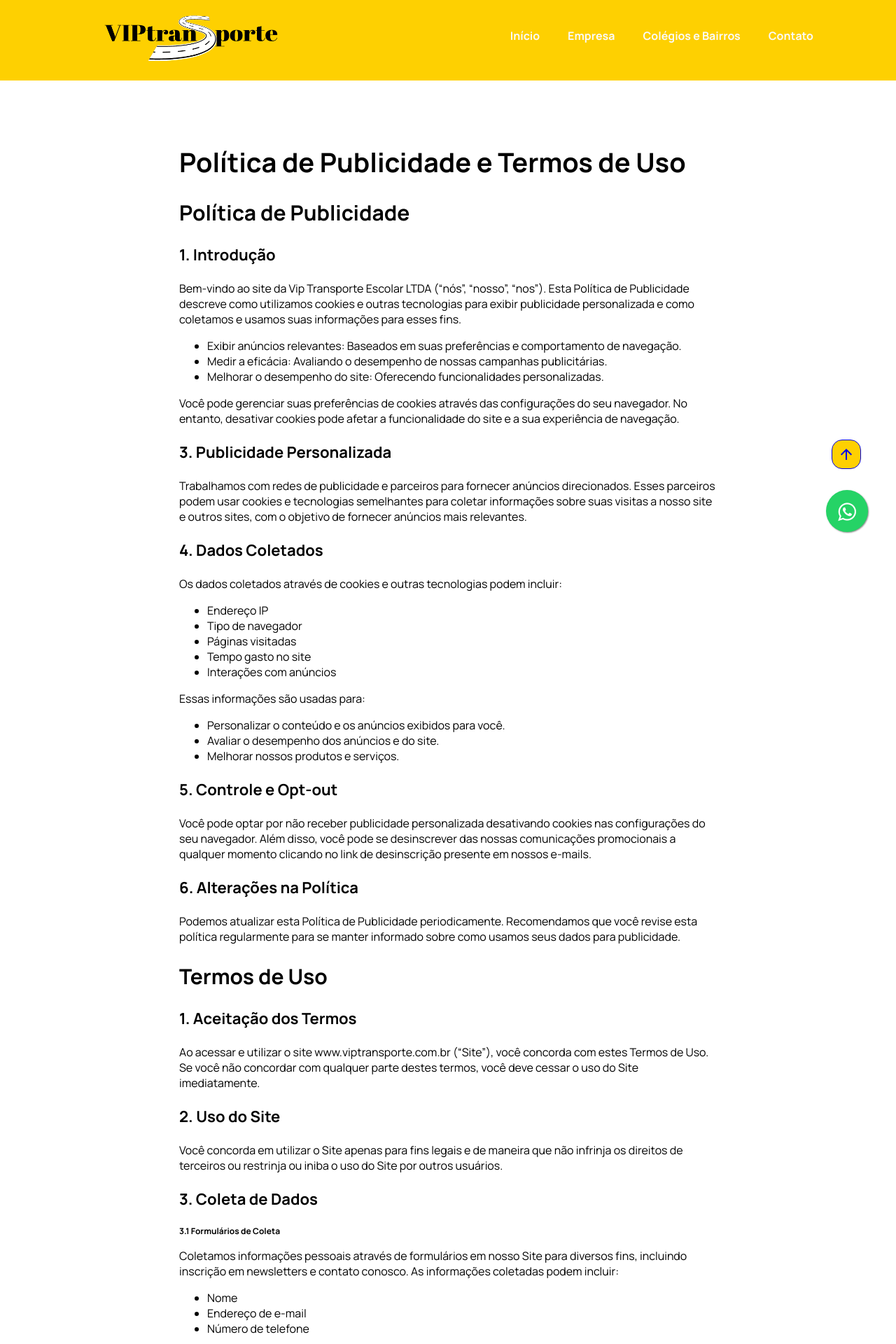
After one commit to AndersonSouzaTechnology/vip_transporte_escolar, a PHP site: page /assets/politica_privacidade.html in a window 1280 px wide. The commit adds this page. Shown: the top 1920 px of the page at 70% size. Run offline with PHP 8.4, Linux system fonts and the light colour scheme; some libraries are stand-ins or nearby versions.

Commit message:
quinto commit

```diff
--- /dev/null
+++ b/assets/css/politica_privacidade.css
@@ -0,0 +1,197 @@
+@import url('https://fonts.googleapis.com/css2?family=Kaushan+Script&family=Manrope:wght@200..800&family=Poppins:ital,wght@0,100;0,200;0,300;0,400;0,500;0,600;0,700;0,800;0,900;1,100;1,200;1,300;1,400;1,500;1,600;1,700;1,800;1,900&display=swap');
+
+:root {
+    /* color */
+    --primary-color: #FED001;
+    --dark: #2a2a2a;
+    --clear: #fafafa;
+    --blueDark: #003464;
+    --lightGray: #ccc;
+}
+
+html {
+    /* font-size: 62.5%; Equivale a 1 rem que equivale a 10 px
+font-family: 'Inter', sans-serif;
+font-weight: 400; */
+    font: 400 62.5% 'Inter', sans-serif;
+    /*Atalho*/
+}
+
+
+h1 {
+    font-size: 3.8rem;
+}
+
+h2 {
+    font-size: 3rem;
+}
+
+h3 {
+    font-size: 2.2rem;
+}
+
+h4 {
+    font-size: 1.2rem;
+}
+
+p, li,
+a {
+    font-size: 1.6rem;
+}
+
+nav a {
+    color: inherit;
+}
+
+
+body {
+    font-family: "Manrope", sans-serif;
+    margin: 0;
+    padding: 0;
+    box-sizing: border-box;
+}
+
+
+
+
+/* Header */
+
+.header_menu {
+    position: fixed;
+    top: 0;
+    left: 0;
+    width: 100%;
+}
+
+.header_menu {
+
+    background-color: var(--primary-color);
+    padding: 2em;
+    border-bottom: 2px solid white;
+}
+
+.menu_logo {
+    /* width: 350px; */
+    /* height: 80px;
+    margin-bottom: -15px; */
+    display: block;
+    max-width: 100%;
+    height: auto;
+}
+
+.container_header {
+    max-width: 127.6rem;
+    margin: auto;
+    display: flex;
+    justify-content: space-between;
+    /* align-items: center; */
+    /* text-align: center; */
+    max-width: 80%;
+}
+
+.logo {
+    width: 250px;
+    height: 70px;
+}
+
+.nav_menu ul a {
+    text-decoration: none;
+    /* color: var(--dark); */
+    color: var(--clear);
+    font-weight: 700;
+}
+
+.nav_menu ul a:hover {
+    color: var(--dark);
+    font-weight: 900;
+}
+
+.li_menu {
+    list-style: none;
+    padding: 10px;
+}
+
+.nav_menu ul {
+    display: flex;
+    gap: 20px;
+}
+
+.nav_menu .li_menu .link_mnu:hover {
+    color: var();
+}
+
+/* Politica de privacidade */
+
+.container {
+    /* width: 100%; */
+    padding-top: 180px;
+    padding-bottom: 100px;
+}
+
+.div_conteudo {
+    /* max-width: 127.6rem;
+    margin: auto; */
+    width: 60%;
+    margin: auto;
+}
+
+/* Botao retorno ao topo */
+
+html {
+    scroll-behavior: smooth;
+}
+
+.botao_retorno_topo {
+    display: flex;
+    position: fixed;
+    width: 40px;
+    height: 40px;
+    background-color: var(--primary-color);
+    border: solid 1px;
+    justify-content: center;
+    align-items: center;
+    border-radius: 15px;
+    right: 50px;
+    bottom: 130px;
+    transition: all ease 400ms;
+}
+
+.botao_retorno_topo:hover {
+    background-color: var(--dark);
+    color: var(--clear);
+}
+
+/* whatsapp */
+
+.whatsapp_link {
+    position: fixed;
+    width: 60px;
+    height: 60px;
+    bottom: 40px;
+    right: 40px;
+    background-color: #25d366;
+    color: white;
+    border-radius: 50px;
+    text-align: center;
+    font-size: 30px;
+    box-shadow: 1px 1px 2px #888;
+    z-index: 1000;
+}
+
+.fa-whatsapp {
+    margin-top: 16px;
+}
+
+
+/* footer */
+
+.div_footer {
+    text-align: center;
+    background-color: var(--dark);
+    color: var(--clear);
+    padding: 20px;
+}
+
+.footer a {
+    color: var(--clear);
+}
--- /dev/null
+++ b/assets/politica_privacidade.html
@@ -0,0 +1,243 @@
+<!DOCTYPE html>
+<html lang="pt-br">
+
+<head>
+    <meta charset="UTF-8">
+    <meta name="viewport" content="width=device-width, initial-scale=1.0">
+    <title>Politica de privacidade</title>
+    <link rel="stylesheet" href="https://cdnjs.cloudflare.com/ajax/libs/font-awesome/4.5.0/css/font-awesome.min.css"
+    integrity="sha512-+L4yy6FRcDGbXJ9mPG8MT/3UCDzwR9gPeyFNMCtInsol++5m3bk2bXWKdZjvybmohrAsn3Ua5x8gfLnbE1YkOg=="
+    crossorigin="anonymous" referrerpolicy="no-referrer" />
+    <link rel="stylesheet" href="assets/css/normalize.css">
+    <link rel="stylesheet" href="css/politica_privacidade.css">
+</head>
+
+<body>
+    <!-- Whatsapp -->
+    <a class="whatsapp_link" href="https://web.whatsapp.com/send?phone=5531999792529" target="_blank" title="Whatsapp">
+        <i class="fa fa-whatsapp"></i>
+    </a>
+    <!--inicio do header_menu-->
+    <div class="header_menu">
+        <header class="container_header">
+            <div class="menu_logo">
+                <a href="../index.html"><img class="logo" src="img/Título (3) (1).png" alt="logo vip transporte"></a>
+            </div>
+            <nav class="nav_menu">
+                <ul>
+                    <li class="li_menu"><a class="link_mnu" href="../index.html">Início</a></li>
+                    <li class="li_menu"><a class="link_mnu" href="../index.html#empresa">Empresa</a></li>
+                    <li class="li_menu"><a class="link_mnu" href="../index.html#colegios">Colégios e Bairros</a></li>
+                    <li class="li_menu"><a class="link_mnu" href="../index.html#contato">Contato</a></li>
+                </ul>
+            </nav>
+        </header>
+    </div>
+    <!--fim do header_menu-->
+
+    <!--Politica de privacidade-->
+    <div class="container">
+        <div class="div_conteudo">
+            <h1 class="h1_privacidade">Política de Publicidade e Termos de Uso</h1>
+
+            <h2>Política de Publicidade</h2>
+
+            <h3>1. Introdução</h3>
+            <p> Bem-vindo ao site da Vip Transporte Escolar LTDA (“nós”, “nosso”, “nos”). Esta Política de Publicidade
+                descreve
+                como utilizamos cookies e outras tecnologias para exibir publicidade personalizada e como coletamos e
+                usamos
+                suas
+                informações para esses fins.
+            </p>
+            <ul>
+                <li>
+                    Exibir anúncios relevantes: Baseados em suas preferências e comportamento de navegação.
+                </li>
+                <li>
+                    Medir a eficácia: Avaliando o desempenho de nossas campanhas publicitárias.
+                </li>
+                <li>
+                    Melhorar o desempenho do site: Oferecendo funcionalidades personalizadas.
+                </li>
+            </ul>
+            <p>
+                Você pode gerenciar suas preferências de cookies através das configurações do seu navegador. No entanto,
+                desativar
+                cookies pode afetar a funcionalidade do site e a sua experiência de navegação.
+            </p>
+
+            <h3>
+                3. Publicidade Personalizada
+            </h3>
+            <p>
+                Trabalhamos com redes de publicidade e parceiros para fornecer anúncios direcionados. Esses parceiros
+                podem
+                usar cookies
+                e tecnologias semelhantes para coletar informações sobre suas visitas a nosso site e outros sites, com o
+                objetivo de fornecer
+                anúncios mais relevantes.
+            </p>
+
+            <h3>
+                4. Dados Coletados
+            </h3>
+            <p>
+                Os dados coletados através de cookies e outras tecnologias podem incluir:
+            </p>
+            <ul>
+                <li>
+                    Endereço IP
+                </li>
+                <li>
+                    Tipo de navegador
+                </li>
+                <li>
+                    Páginas visitadas
+                </li>
+                <li>
+                    Tempo gasto no site
+                </li>
+                <li>
+                    Interações com anúncios
+                </li>
+            </ul>
+            <p>
+                Essas informações são usadas para:
+            </p>
+            <ul>
+                <li>
+                    Personalizar o conteúdo e os anúncios exibidos para você.
+                </li>
+                <li>
+                    Avaliar o desempenho dos anúncios e do site.
+                </li>
+                <li>
+                    Melhorar nossos produtos e serviços.
+                </li>
+            </ul>
+
+            <h3>5. Controle e Opt-out</h3>
+            <p>
+                Você pode optar por não receber publicidade personalizada desativando cookies nas configurações do seu
+                navegador.
+                Além disso, você pode se desinscrever das nossas comunicações promocionais a qualquer momento clicando
+                no
+                link de
+                desinscrição presente em nossos e-mails.
+            </p>
+
+            <h3>6. Alterações na Política</h3>
+            <p>
+                Podemos atualizar esta Política de Publicidade periodicamente. Recomendamos que você revise esta
+                política
+                regularmente para se manter informado sobre como usamos seus dados para publicidade.
+            </p>
+
+
+            <h2>Termos de Uso</h2>
+
+            <h3>1. Aceitação dos Termos</h3>
+            <p>
+                Ao acessar e utilizar o site www.viptransporte.com.br (“Site”), você concorda com estes Termos de Uso.
+                Se você não concordar com qualquer parte destes termos, você deve cessar o uso do Site imediatamente.
+            </p>
+
+            <h3>2. Uso do Site</h3>
+            <p>
+                Você concorda em utilizar o Site apenas para fins legais e de maneira que não infrinja os direitos de
+                terceiros
+                ou restrinja ou iniba o uso do Site por outros usuários.
+            </p>
+
+            <h3>3. Coleta de Dados</h3>
+            <h4>3.1 Formulários de Coleta</h4>
+            <p>
+                Coletamos informações pessoais através de formulários em nosso Site para diversos fins, incluindo
+                inscrição
+                em
+                newsletters e contato conosco. As informações coletadas podem incluir:
+            </p>
+            <ul>
+                <li>
+                    Nome
+                </li>
+                <li>
+                    Endereço de e-mail
+                </li>
+                <li>
+                    Número de telefone
+                </li>
+            </ul>
+            <h4>3.2 E-mail Marketing</h4>
+            <p>
+                Ao fornecer seu endereço de e-mail, você concorda em receber e-mails marketing e outras comunicações
+                promocionais de
+                nossa parte. Você pode optar por não receber essas comunicações a qualquer momento, clicando no link de
+                desinscrição presente
+                em cada e-mail.
+            </p>
+
+            <h3>4. Propriedade Intelectual</h3>
+            <p>
+                Todo o conteúdo disponível no Site, incluindo textos, gráficos, logotipos, imagens e software, é de
+                nossa
+                propriedade ou de
+                nossos licenciadores e está protegido por direitos autorais e outras leis de propriedade intelectual. É
+                proibida a reprodução,
+                distribuição, modificação ou criação de trabalhos derivados do conteúdo sem nossa permissão expressa.
+            </p>
+
+            <h3>5. Isenção de Responsabilidade</h3>
+            <p>
+                O Site e seu conteúdo são fornecidos “como estão” e “conforme disponível”. Não garantimos que o Site
+                estará
+                disponível
+                ininterruptamente ou livre de erros. Não somos responsáveis por danos diretos, indiretos, acidentais,
+                consequenciais ou especiais decorrentes do uso ou da incapacidade de usar o Site.
+            </p>
+
+            <h3>6. Modificações dos Termos</h3>
+            <p>
+                Reservamos o direito de modificar estes Termos de Uso a qualquer momento. Quaisquer alterações serão
+                publicadas nesta página
+                e entrarão em vigor imediatamente após a publica
+            </p>
+
+            <h3>7. Lei Aplicável</h3>
+            <p>
+                Estes Termos de Uso são regidos e interpretados de acordo com as leis do [País/Estado], sem consideração
+                aos
+                conflitos de leis.
+                Qualquer disputa relacionada a estes termos será resolvida nos tribunais competentes do [País/Estado].
+            </p>
+
+            <h3>8. Contato</h3>
+            <p>
+                Se você tiver dúvidas sobre esta Política de Publicidade ou estes Termos de Uso, entre em contato
+                conosco
+                através do e-mail
+                fretavip@gmail.com ou pelo nosso formulário de contato disponível em www.viptransporte.com.br.
+            </p>
+        </div>
+    </div>
+    <!--fim politica de privacidade-->
+    <!--inicio footer-->
+    <div class="div_footer">
+        <footer class="footer">Desenvolvido por
+            <a href="https://webaqui.com.br" target="_blank">www.webaqui.com.br</a>
+            <p>Vip Transporte Escolar © 2024 Todos os Direitos Reservados</p>
+        </footer>
+    </div>
+    <!--fim footer-->
+
+    <!--botao retorno ao topo-->
+    <a class="botao_retorno_topo" href="#" title="Retorno ao topo">
+        <svg xmlns="http://www.w3.org/2000/svg" height="24px" viewBox="0 -960 960 960" width="24px" fill="currentColor">
+            <path d="M440-160v-487L216-423l-56-57 320-320 320 320-56 57-224-224v487h-80Z" />
+        </svg>
+    </a>
+
+</body>
+
+</html>
```
Also changed, not shown: assets/css/style.css (+93 -5 lines), assets/js/script.js (+17 -0 lines), index.html (+34 -4 lines).
